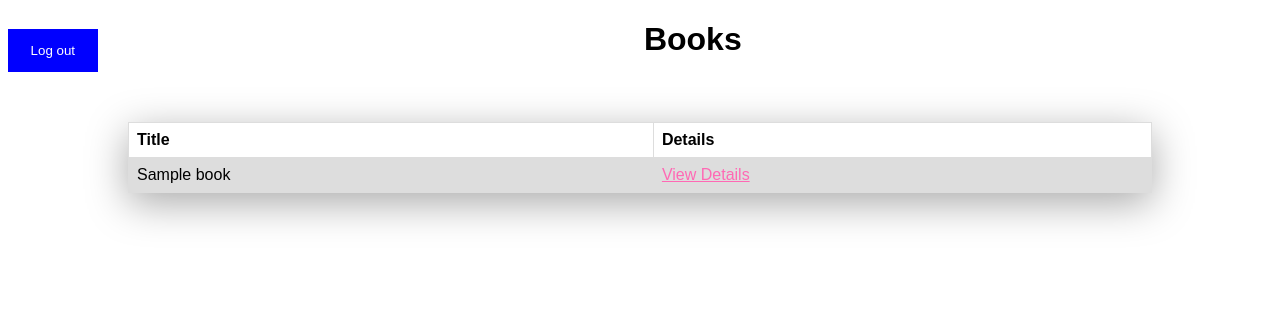
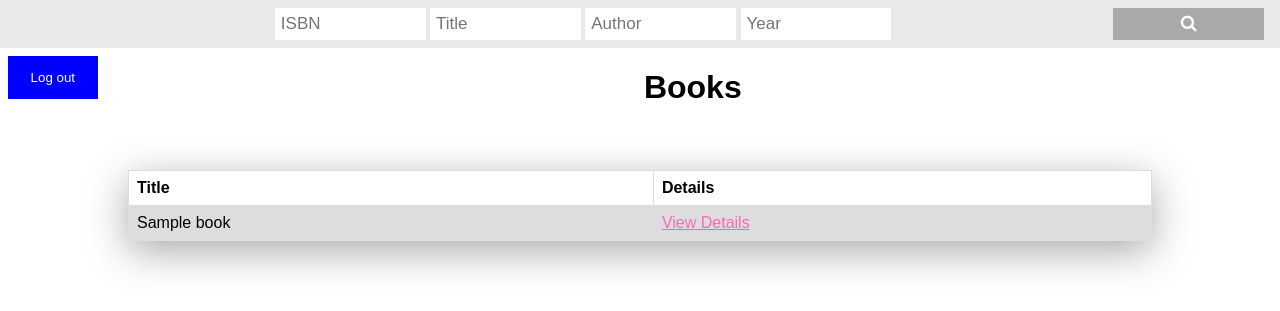
Before and after one commit to LuisRG30/bookreviews, a Flask app: template templates/books.html in a window 1280 px wide. Shown: the top 311 px of the page. Run offline with Flask 2, Linux system fonts and the light colour scheme; the template is opened without the code that fills it: most values are stand-ins (such as "Sample title", 1, 10 or a date in 2020).

Commit message:
added search features

```diff
--- a/templates/book.html
+++ b/templates/book.html
@@ -5,7 +5,7 @@ BookReview | {{ book.title }}
 {% endblock %}
 
 {% block body %}
-<form action="{{ url_for('signout') }} ", method="post"><button class="logout">Log out</button></form>
+<form action="{{ url_for('signout') }}", method="post"><button class="logout">Log out</button></form>
 <h1 class="pagehead">Book Details</h1>
 <table>
     <tr>
--- a/templates/books.html
+++ b/templates/books.html
@@ -5,6 +5,18 @@ BookReview | Books
 {% endblock %}
 
 {% block body %}
+<div class="topnav">
+    <div class="search-container">
+      <form action="{{ url_for('books') }}", method="post">
+        <input type="text" placeholder="ISBN" name="isbn">
+        <input type="text" placeholder="Title" name="title">
+        <input type="text" placeholder="Author" name="author">
+        <input type="number" placeholder="Year" name="year">
+        <button type="submit"><i class="fa fa-search"></i></button>
+      </form>
+    </div>
+</div>
+
 <form action="{{ url_for('signout') }} ", method="post"><button class="logout">Log out</button></form>
 <h1 class="pagehead">Books</h1>
 <table>
--- a/templates/layout.html
+++ b/templates/layout.html
@@ -4,6 +4,7 @@
         <title>{% block title %}{% endblock %}</title>
         <link rel="shortcut icon" href="static/img/icon.png">
         <link rel="stylesheet" href="{{ url_for('static', filename='style.css') }}">
+        <link rel="stylesheet" href="https://cdnjs.cloudflare.com/ajax/libs/font-awesome/4.7.0/css/font-awesome.min.css">
     </head>
     <body>
         {% block body %}
```
